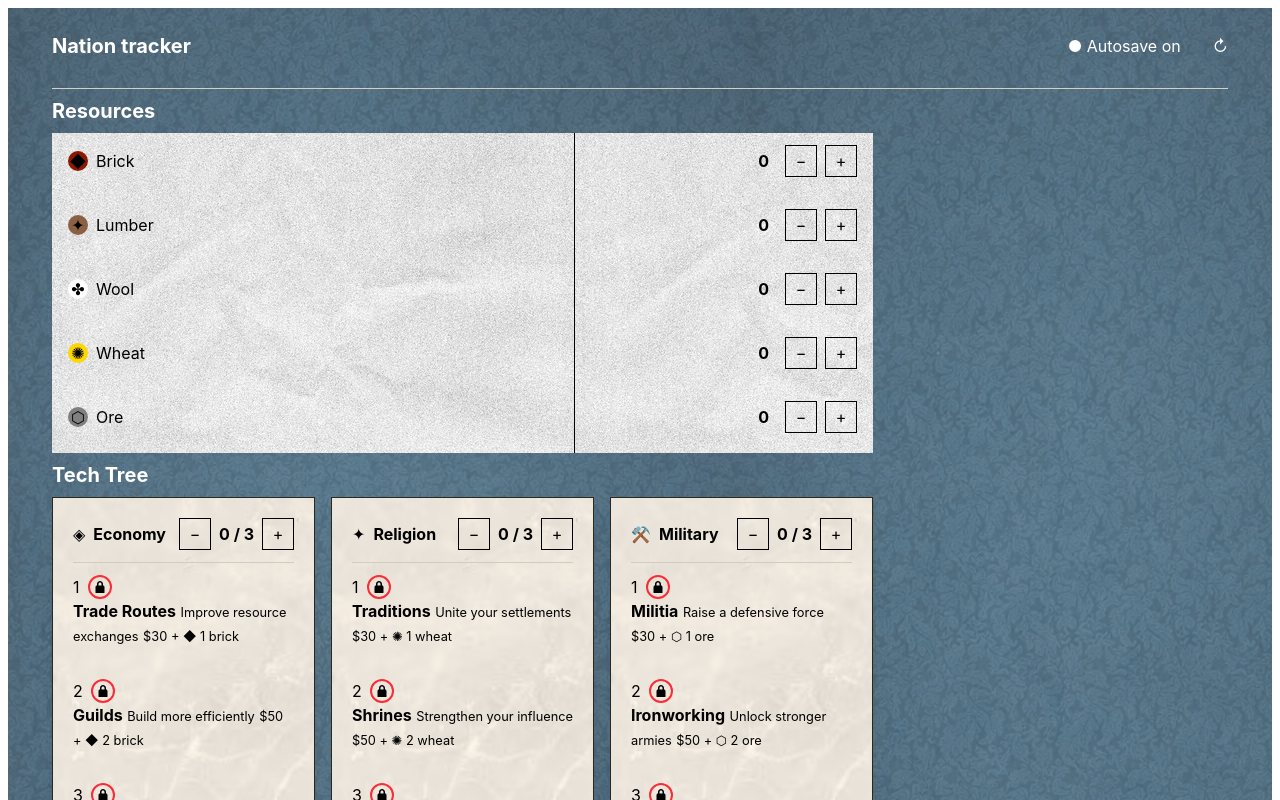
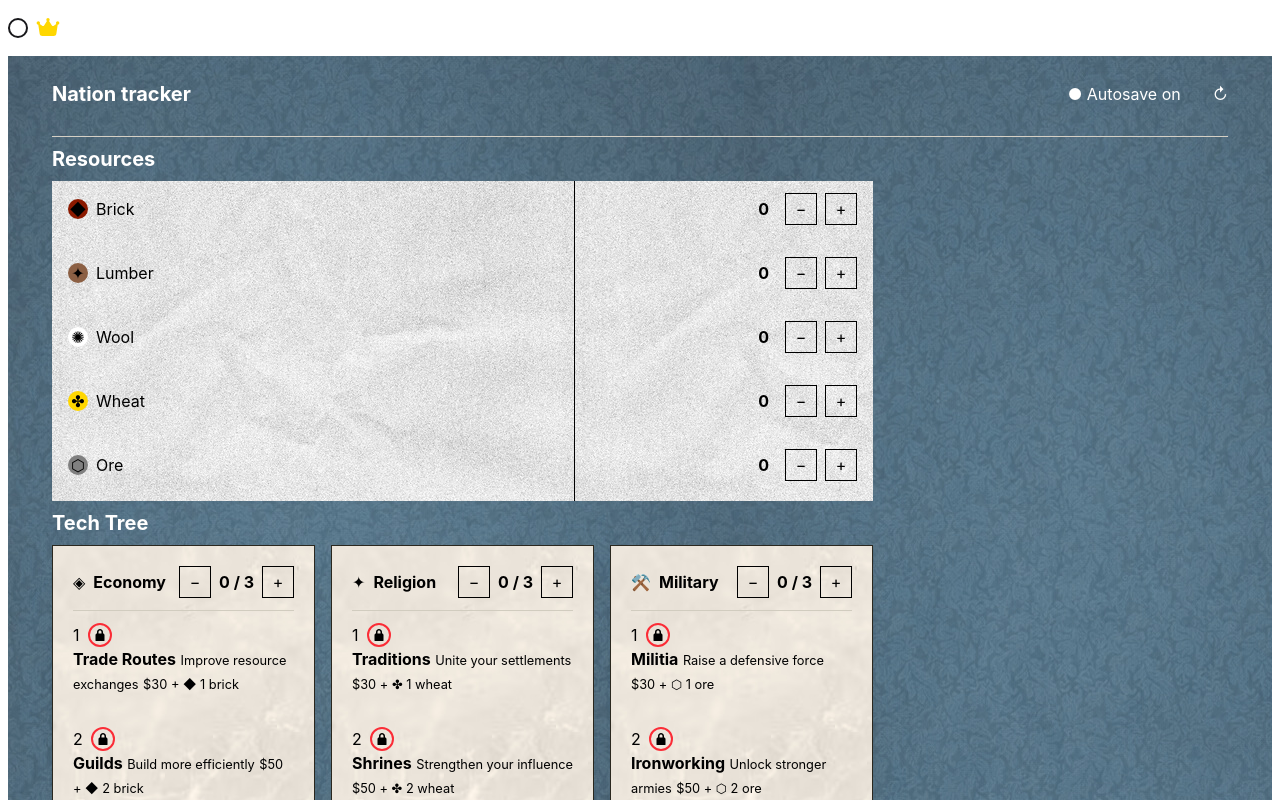
Before and after one commit to Gabriel-Schumacher/risk-app, a SvelteKit app: page / in a window 1280 px wide. Shown: the top 800 px of the page. Built offline with nearby package versions, Linux system fonts and the light colour scheme.

Commit message:
Added global header

```diff
--- /dev/null
+++ b/src/lib/components/GlobalHeader.svelte
@@ -0,0 +1,32 @@
+<script lang="ts">
+	let winner = $state<string | null>(null);
+</script>
+
+<div class="flex w-full flex-col gap-2 p-2">
+	<ul class="flex items-center justify-between gap-2 pt-2">
+		<li class="flex h-6 w-auto items-center gap-2">
+			<div class="background-white rounded-full border-2 p-2"></div>
+			<svg class="h-6 w-6" fill="gold" xmlns="http://www.w3.org/2000/svg" viewBox="0 0 576 512"
+				><!--!Font Awesome Free v7.3.1 by @fontawesome - https://fontawesome.com License - https://fontawesome.com/license/free Copyright 2026 Fonticons, Inc.--><path
+					d="M313 87.2c9.2-7.3 15-18.6 15-31.2 0-22.1-17.9-40-40-40s-40 17.9-40 40c0 12.6 5.9 23.9 15 31.2L194.6 194.8c-10 15.7-31.3 19.6-46.2 8.4L88.9 158.7c4.5-6.4 7.1-14.3 7.1-22.7 0-22.1-17.9-40-40-40s-40 17.9-40 40c0 21.8 17.5 39.6 39.2 40L87.8 393.5c4.7 31.3 31.6 54.5 63.3 54.5l273.8 0c31.7 0 58.6-23.2 63.3-54.5L520.8 176c21.7-.4 39.2-18.2 39.2-40 0-22.1-17.9-40-40-40s-40 17.9-40 40c0 8.4 2.6 16.3 7.1 22.7l-59.4 44.6c-14.9 11.2-36.2 7.3-46.2-8.4L313 87.2z"
+				/></svg
+			>
+		</li>
+		<div class="flex items-center gap-2">
+			<li class="h-6 w-6">
+				<svg fill="white" xmlns="http://www.w3.org/2000/svg" viewBox="0 0 512 512"
+					><!--!Font Awesome Free v7.3.1 by @fontawesome - https://fontawesome.com License - https://fontawesome.com/license/free Copyright 2026 Fonticons, Inc.--><path
+						d="M351.9 280l-190.9 0c2.9 64.5 17.2 123.9 37.5 167.4 11.4 24.5 23.7 41.8 35.1 52.4 11.2 10.5 18.9 12.2 22.9 12.2s11.7-1.7 22.9-12.2c11.4-10.6 23.7-28 35.1-52.4 20.3-43.5 34.6-102.9 37.5-167.4zM160.9 232l190.9 0C349 167.5 334.7 108.1 314.4 64.6 303 40.2 290.7 22.8 279.3 12.2 268.1 1.7 260.4 0 256.4 0s-11.7 1.7-22.9 12.2c-11.4 10.6-23.7 28-35.1 52.4-20.3 43.5-34.6 102.9-37.5 167.4zm-48 0C116.4 146.4 138.5 66.9 170.8 14.7 78.7 47.3 10.9 131.2 1.5 232l111.4 0zM1.5 280c9.4 100.8 77.2 184.7 169.3 217.3-32.3-52.2-54.4-131.7-57.9-217.3L1.5 280zm398.4 0c-3.5 85.6-25.6 165.1-57.9 217.3 92.1-32.7 159.9-116.5 169.3-217.3l-111.4 0zm111.4-48C501.9 131.2 434.1 47.3 342 14.7 374.3 66.9 396.4 146.4 399.9 232l111.4 0z"
+					/></svg
+				>
+			</li>
+			<li class="h-6 w-6">
+				<svg fill="white" xmlns="http://www.w3.org/2000/svg" viewBox="0 0 576 512"
+					><!--!Font Awesome Free v7.3.1 by @fontawesome - https://fontawesome.com License - https://fontawesome.com/license/free Copyright 2026 Fonticons, Inc.--><path
+						d="M169.6 153.4l-18.7-18.7c-12.5-12.5-12.5-32.8 0-45.3L265.6-25.4c12.5-12.5 32.8-12.5 45.3 0L329.6-6.6c12.5 12.5 12.5 32.8 0 45.3L214.9 153.4c-12.5 12.5-32.8 12.5-45.3 0zM276 211.7l-31.4-31.4 112-112 119.4 119.4-112 112-31.4-31.4-232 232c-15.6 15.6-40.9 15.6-56.6 0s-15.6-40.9 0-56.6l232-232zM390.9 374.6c-12.5-12.5-12.5-32.8 0-45.3L505.6 214.6c12.5-12.5 32.8-12.5 45.3 0l18.7 18.7c12.5 12.5 12.5 32.8 0 45.3L454.9 393.4c-12.5 12.5-32.8 12.5-45.3 0l-18.7-18.7z"
+					/></svg
+				>
+			</li>
+		</div>
+	</ul>
+</div>
--- a/src/routes/+layout.svelte
+++ b/src/routes/+layout.svelte
@@ -2,6 +2,7 @@
 	import './layout.css';
 	import favicon from '#lib/assets/favicon.svg';
 	import type { LayoutProps } from './$types';
+	import GlobalHeader from '#lib/components/GlobalHeader.svelte';
 
 	let { children }: LayoutProps = $props();
 </script>
@@ -10,6 +11,7 @@
 	<link rel="icon" href={favicon} />
 </svelte:head>
 
+<GlobalHeader />
 <div class="p-2 flex flex-col items-center gap-2 w-full">
 {@render children()}
 </div>
--- a/src/routes/+page.svelte
+++ b/src/routes/+page.svelte
@@ -17,8 +17,8 @@
 	> = {
 		brick: { label: 'Brick', icon: '◆', tone: 'brick', color: '#8C1A00' },
 		wood: { label: 'Lumber', icon: '✦', tone: 'wood', color: '#8C6044' },
-		sheep: { label: 'Wool', icon: '✤', tone: 'sheep', color: '#ffffff' },
-		wheat: { label: 'Wheat', icon: '✺', tone: 'wheat', color: '#FFD700' },
+		sheep: { label: 'Wool', icon: '✺', tone: 'sheep', color: '#ffffff' },
+		wheat: { label: 'Wheat', icon: '✤', tone: 'wheat', color: '#FFD700' },
 		ore: { label: 'Ore', icon: '⬡', tone: 'ore', color: '#808080' }
 	};
 	const technologyTrees = [
```
